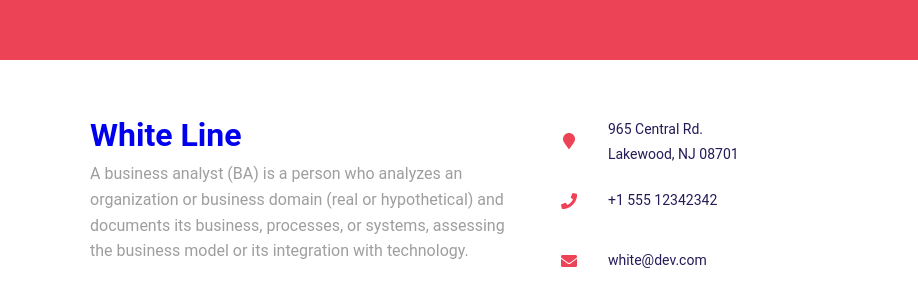
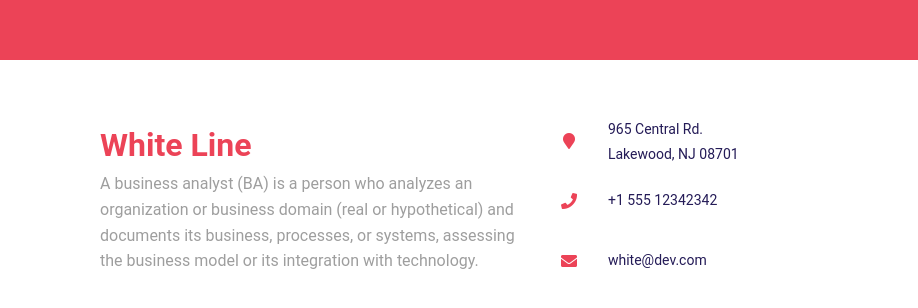
Before and after one commit to dev-athul/whiteline-consultants, a plain HTML site: page index.html in a window 1280 px wide. Shown: the part 1562-1870 px from the top of the page, 0-918 px from the left. Drawn offline with Linux system fonts and the light colour scheme.

Commit message:
Update style.css

```diff
--- a/style.css
+++ b/style.css
@@ -307,6 +307,7 @@ footer .footer-left, footer .footer-center, footer .footer-right{
 
 footer .footer-left{
     width: 40%;
+    padding:10px;
 }
 
 footer .footer-left img{
@@ -645,3 +646,7 @@ footer .footer-connect{
 
 
 }
+
+footer .footer-left h1{
+    color: #ec4357 !important;
+}
```
